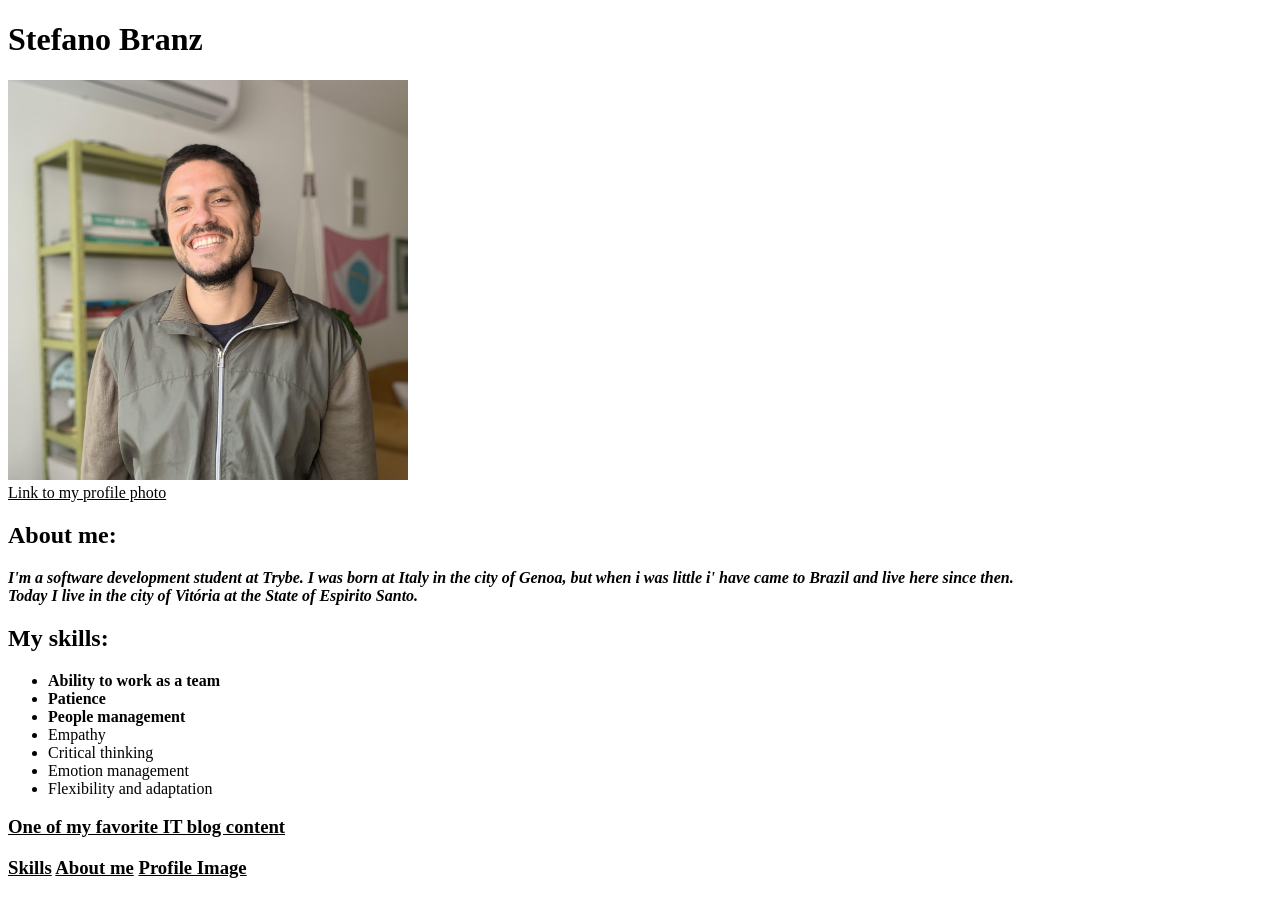
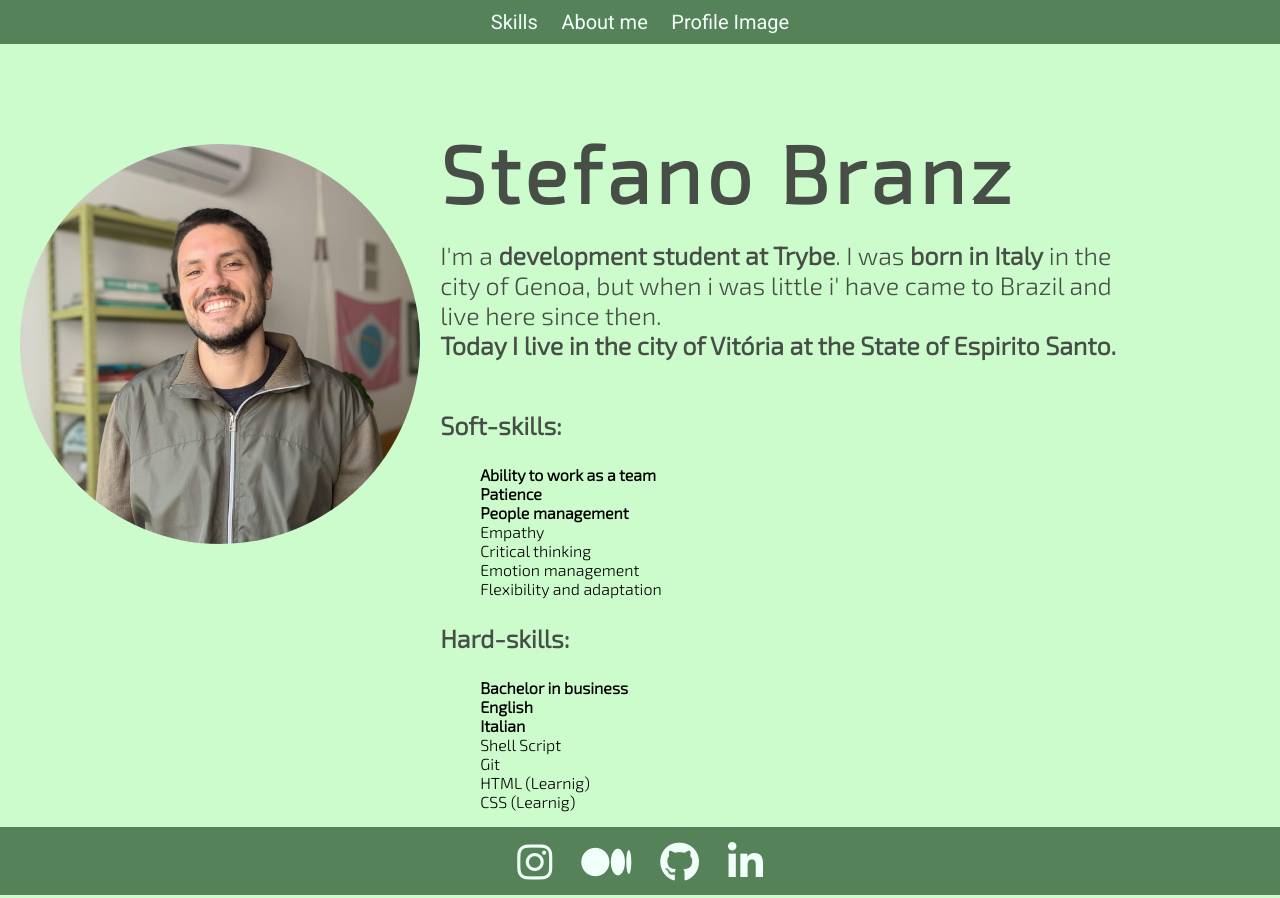
Before and after one commit to Stefano020/Stefano020.github.io, a plain HTML site: page index.html in a window 1280 px wide. Drawn offline with Linux system fonts and the light colour scheme.

Commit message:
New version, result from Lesson_3_2

```diff
--- a/index.html
+++ b/index.html
@@ -3,29 +3,29 @@
 <head>
     <meta charset="UTF-8">
     <meta name="viewport" content="width=device-width, initial-scale=1.0">
+    <link href="style.css" rel="stylesheet">
+    <link href="https://fonts.googleapis.com/css2?family=Exo+2:ital,wght@0,300;1,800&family=Roboto&display=swap" rel="stylesheet">
+    <script src="https://kit.fontawesome.com/ddff25e76d.js" crossorigin="anonymous"></script>
     <title>Document</title>
 </head>
 <body>
-    <!-- First requirement -->
-    <h1>Stefano Branz</h1>
-    <!-- Second requirement  and fifth requirement-->
-    <a style="color:inherit"
-    href="Images/perfil-photo.jpg"><img src="Images/perfil-photo.jpg"
-    alt="Stefano Branz perfil photo" height="400px" >
-    <br>Link to my profile photo</a>
-    <!-- Third requirement -->
-    <h2 id="about-me">About me:</h2>
-    <p>
-        <strong>
-            <em>
-                I'm a software development student at Trybe. I was born at Italy in the city of Genoa,
+    <header>
+        <a class="header-buttons" href="#skills">Skills</a>
+        <a class="header-buttons" href="#about-me">About me</a>
+        <a class="header-buttons" href="#profile-image">Profile Image</a>
+    </header>
+    <main>
+        <a href="Images/perfil-photo.jpg"><img class="profile-photo" src="Images/perfil-photo.jpg"
+            alt="Stefano Branz perfil photo"></a>
+
+            <p class="my-name">Stefano Branz</p>
+                <p class="about-me">
+                    I'm a <strong> development student at Trybe</strong>. I was <b>born in Italy</b> in the city of Genoa,
                     but when i was little i' have came to Brazil and live here since then.<br>
-                Today I live in the city of Vitória at the State of Espirito Santo.
-            </em>
-        </strong>
+                    <b>Today I live in the city of Vitória at the State of Espirito Santo.</b><br>
                 </p>
-    <!-- Fourth requirement -->
-    <h2 id="skills">My skills:</h2>
+        <div class="skills">
+            <p class="soft-hard-skills">Soft-skills:</p>
                 <ul>
                     <b><li>Ability to work as a team</li>
                     <li>Patience</li>
@@ -35,13 +35,24 @@
                     <li>Emotion management</li>
                     <li>Flexibility and adaptation</li>
                 </ul>
-    <!-- Sixth requirement -->
-    <h3><a style="color:inherit" target="_blank" href="https://medium.com/search?q=tecnology">One of my favorite IT blog content</a></h3>
-    <!-- Eighth requirement -->
-    <h3>
-        <a style="color:inherit" href="#skills">Skills</a>
-        <a style="color:inherit" href="#about-me">About me</a>
-        <a style="color:inherit" href="#profile-image">Profile Image</a>
-    </h3>
+            <p class="soft-hard-skills">Hard-skills:</p>
+                <ul>
+                    <b><li>Bachelor in business</li>
+                    <li>English</li>
+                    <li>Italian</li></b>
+                    <li>Shell Script</li>
+                    <li>Git</li>
+                    <li>HTML (Learnig)</li>
+                    <li>CSS (Learnig)</li>
+                </ul>
+        </div>
+        </main>
+    <footer>
+        <a class="blog-link" target="_blank" href="https://www.instagram.com/stefano.branz/"> <i class="fab fa-instagram"></i></a>
+        <a class="blog-link" target="_blank" href="https://medium.com/"><i class="fab fa-medium"></i></a>
+        <a class="blog-link" target="_blank" href="https://github.com/Stefano020"><i class="fab fa-github"></i></a>
+        <a class="blog-link" target="_blank" href="https://www.linkedin.com/in/stefano-branz/"><i class="fab fa-linkedin-in"></i></a>
+        <!-- <a class="blog-link" target="_blank" href="https://medium.com/search?q=tecnology">One of my favorite IT blog content</a> -->
+    </footer>
 </body>
 </html>
--- /dev/null
+++ b/style.css
@@ -0,0 +1,62 @@
+/* HEADER / MAIN / FOOTER */
+header {
+    background-color: #568259;
+    text-align: center;
+    padding: 10px;
+}
+.header-buttons{
+    font-size: 20px;
+    font-family: 'Roboto', sans-serif;
+    padding: 10px;
+    text-decoration: none;
+    color: #F1FFFA;
+}
+main {
+    background-color: #CCFCCB;
+}
+body {
+    font-family: 'Exo 2', sans-serif;
+    background-color: #CCFCCB;
+    margin: 0px;
+}
+.profile-photo{
+    height: 400px;
+    border-radius: 100%;
+    padding: 20px;
+    float: left;
+}
+.my-name {
+    font-size: 80px;
+    color: #464E47;
+    letter-spacing: 5px;
+    font-weight: bold;
+    margin-bottom:  0px;
+}
+.about-me {
+    font-size: 25px;
+    color: #464E47;
+    margin-top: 20px;
+    margin-right: 10%;
+}
+.skills {
+    display: inline-block;
+}
+.soft-hard-skills{
+    font-size: 25px;
+    color: #464E47;
+    font-weight: bold;
+}
+li {
+    list-style: none;
+}
+footer {
+    background-color: #568259;
+    text-align: center;
+    padding: 10px;
+    font-size: 40px;
+}
+.blog-link {
+    text-decoration: none;
+    color: #F1FFFA;
+    padding: 10px;
+}
```
Also changed, not shown: Images/facebook.png (added), Images/github.png (added), Images/instagram .png (added), Images/medio.png (added). Lines whose indentation alone changed are shown as unchanged.
